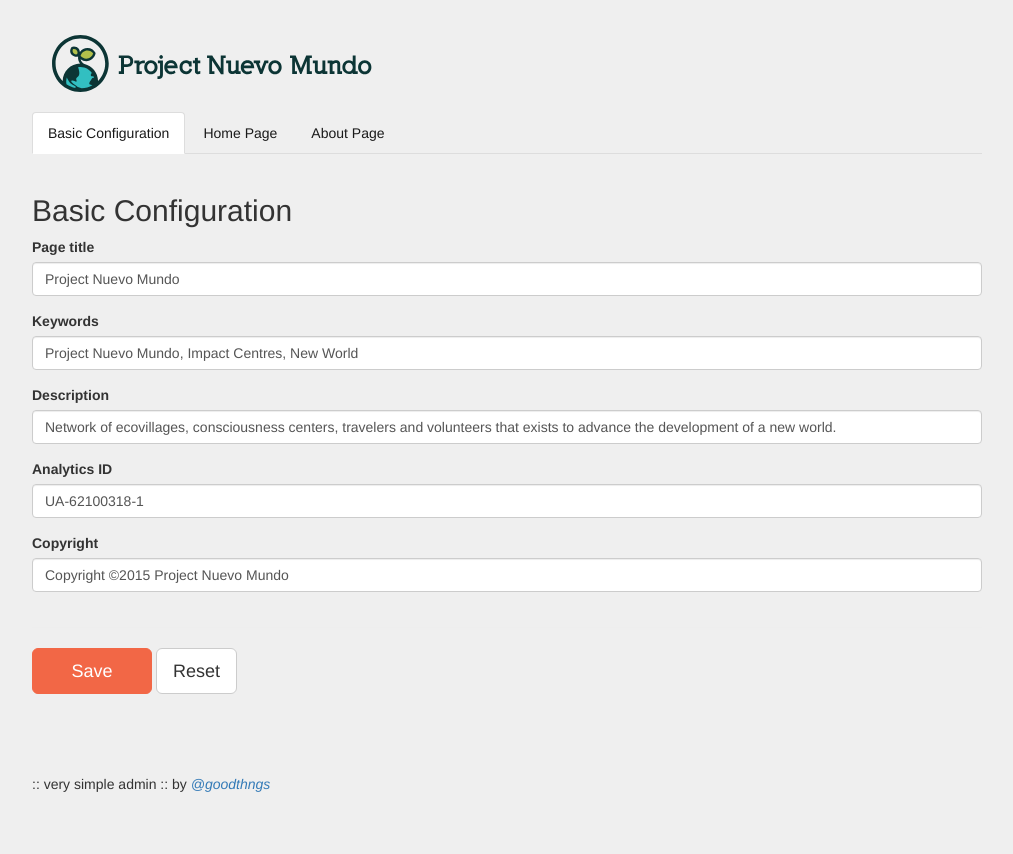
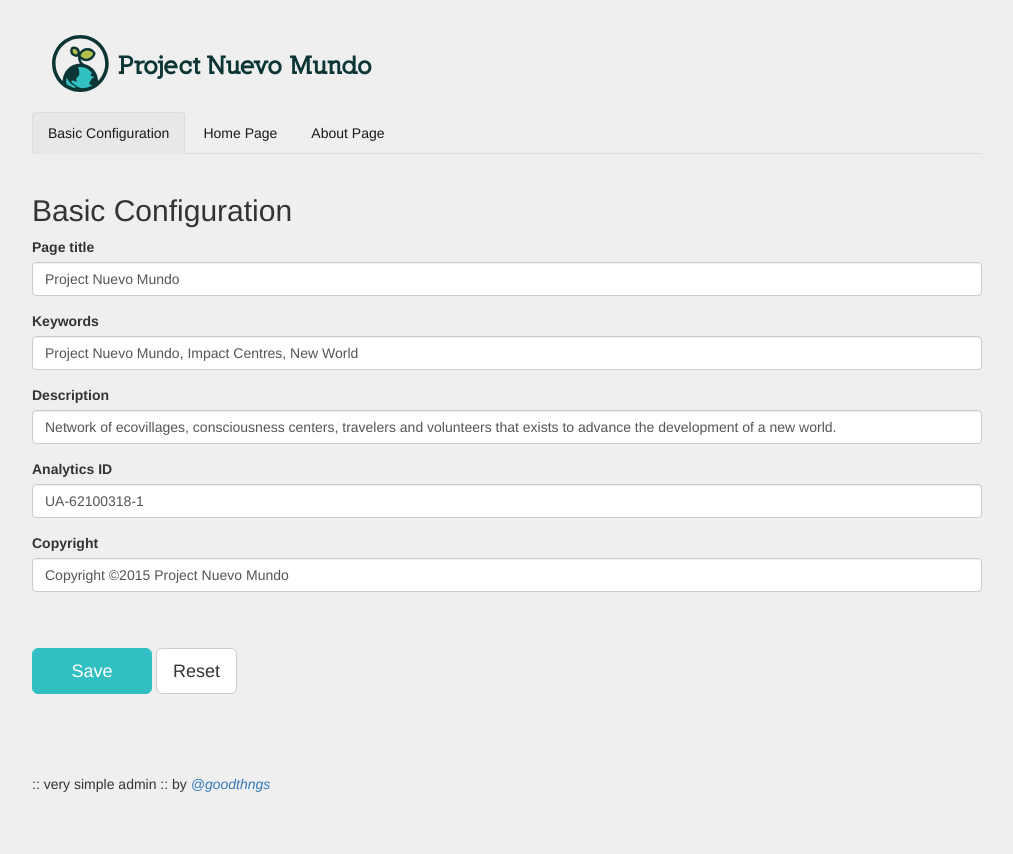
Before and after one commit to nuevomundo/pnm-comingsoon, a PHP site: page /admin/index.php in a window 1280 px wide. Shown: the whole page, without its empty margins (133-1146 px from the left). Run offline with PHP 8.4, Linux system fonts and the light colour scheme; some libraries are stand-ins or nearby versions.

Commit message:
tweaking admin panel styles

```diff
--- a/admin/index.php
+++ b/admin/index.php
@@ -95,15 +95,18 @@
       }
       .save-btn {
         min-width: 120px;
-        background: #f26746;
-        border-color: #f26746;
+        background: #32bfc1;
+        border-color: #32bfc1;
       }
       .save-btn:hover {
-        background:#d44712;
-        border-color: #d44712;
+        background:#1b7876;
+        border-color: #1b7876;
       }
       .tab-content {
         margin-top: 20px;
+      }
+      .nav-tabs>li.active>a, .nav-tabs>li.active>a:focus, .nav-tabs>li.active>a:hover {
+        background-color: #e8e8e8;
       }
       ul.nav.nav-tabs a {
         color: #1a1a1a;
```
